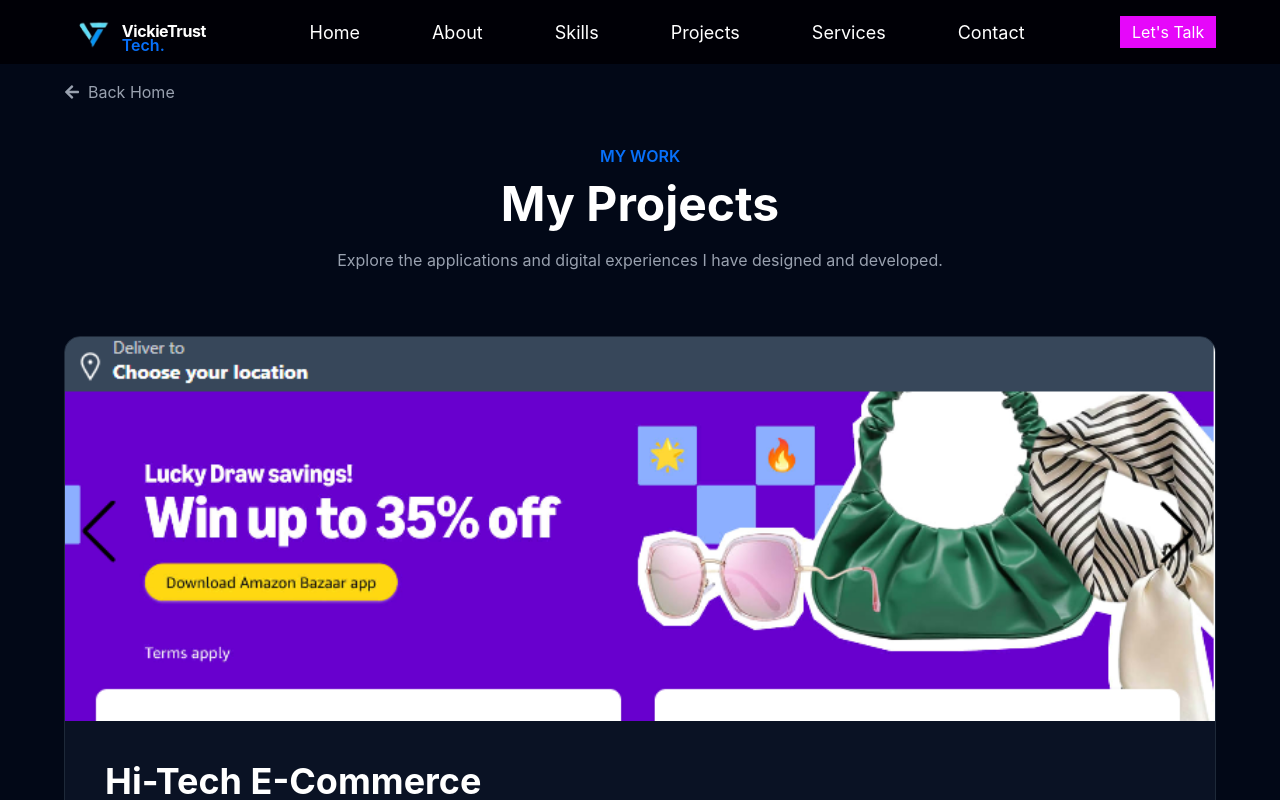
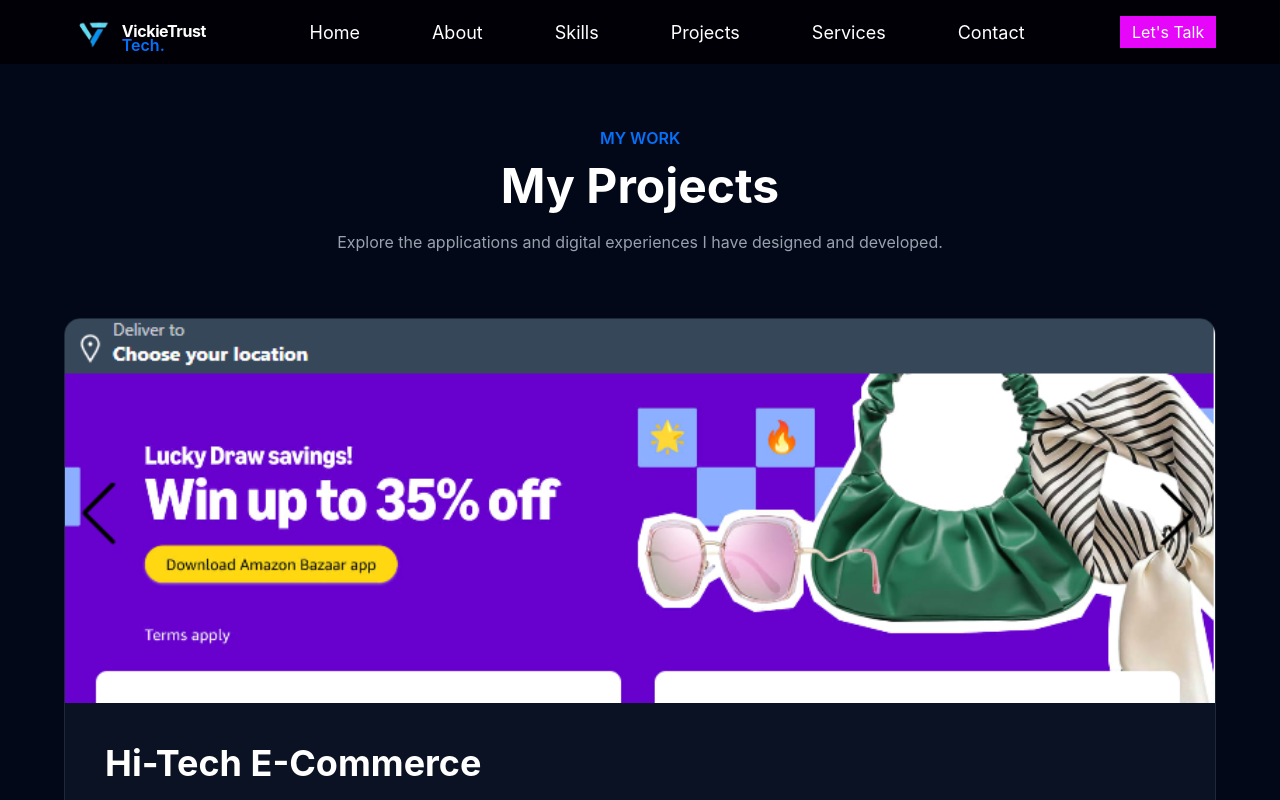
Before and after one commit to nenwavictor/vickietrusttech, a React (Vite) app: page /details in a window 1280 px wide. Shown: the top 800 px of the page. Built offline with nearby package versions, Linux system fonts and the light colour scheme.

Commit message:
Update portfolio projects

```diff
--- a/src/Pages/Details.jsx
+++ b/src/Pages/Details.jsx
@@ -137,8 +137,8 @@
 
           className="mb-10 inline-flex items-center gap-2 text-gray-400 transition hover:text-[#0770FA]"
         >
-          <FaArrowLeft />
-          Back Home
+          {/* <FaArrowLeft /> */}
+          {/* Back Home */}
         </Link>
 
         {/* Heading */}
```
